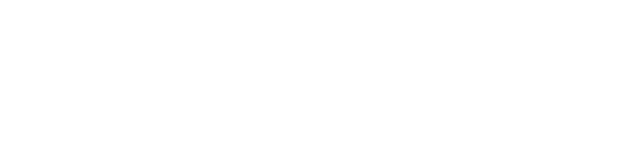
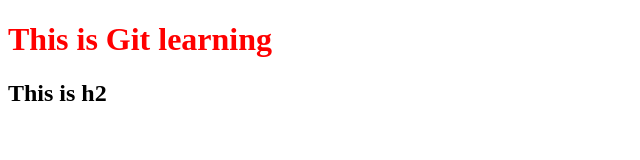
Before and after one commit to NORNCHANDA/testing, a plain HTML site: page index.html in a window 1280 px wide. Shown: the whole page, without its empty margins (0-640 px from the left). Drawn offline with Linux system fonts and the light colour scheme.

Commit message:
change all

```diff
--- a/index.html
+++ b/index.html
@@ -4,8 +4,10 @@
     <meta charset="UTF-8">
     <meta name="viewport" content="width=device-width, initial-scale=1.0">
     <title>Document</title>
+    <link rel="stylesheet" href="style.css">
 </head>
 <body>
-
+    <h1>This is Git learning</h1>
+    <h2>This is h2</h2>
 </body>
 </html>
--- a/style.css
+++ b/style.css
@@ -0,0 +1,3 @@
+h1{
+    color: red;
+}
```
